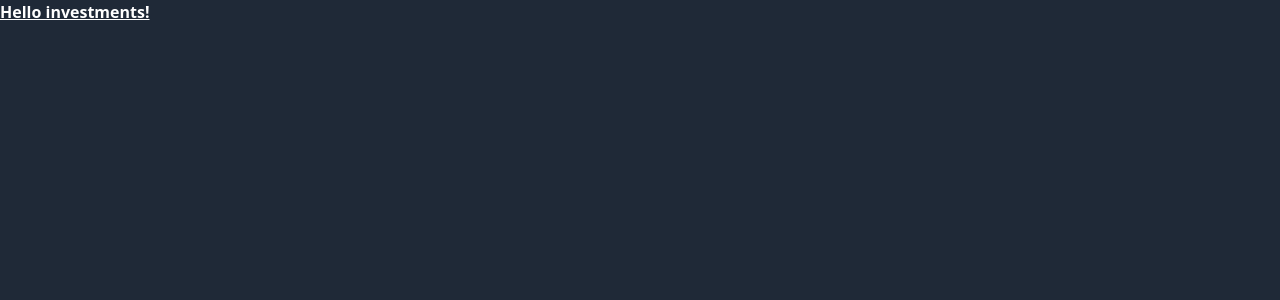
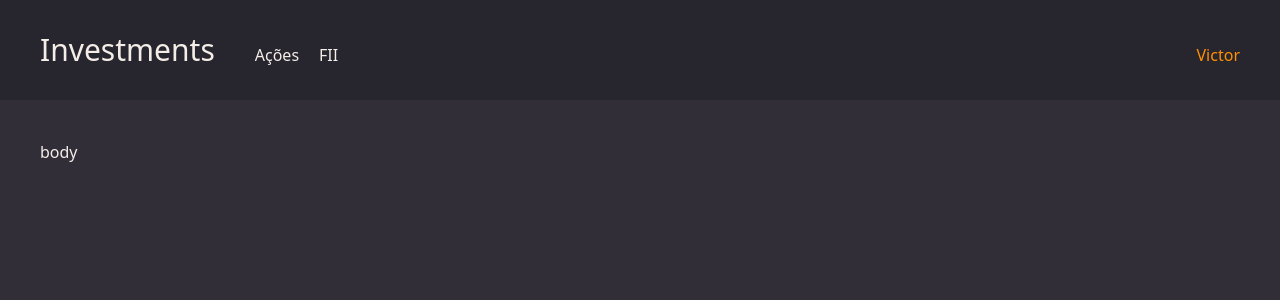
Before and after one commit to victormilitao/investments, a React (Vite) app: page / in a window 1280 px wide. Shown: the top 300 px of the page. Built offline with nearby package versions, Linux system fonts and the light colour scheme.

Commit message:
add routes and initial design system

```diff
--- a/index.html
+++ b/index.html
@@ -6,7 +6,7 @@
     <meta name="viewport" content="width=device-width, initial-scale=1.0" />
     <title>Investments</title>
   </head>
-  <body class="bg-gray-800">
+  <body class="bg-ds-black-400 text-ds-white-100">
     <div id="root"></div>
     <script type="module" src="/src/main.tsx"></script>
   </body>
--- a/package.json
+++ b/package.json
@@ -10,7 +10,8 @@
   },
   "dependencies": {
     "react": "^18.2.0",
-    "react-dom": "^18.2.0"
+    "react-dom": "^18.2.0",
+    "react-router-dom": "^6.22.0"
   },
   "devDependencies": {
     "@types/react": "^18.2.43",
--- a/src/App.tsx
+++ b/src/App.tsx
@@ -1,7 +1,10 @@
+import { Router } from './router'
+import { BrowserRouter } from 'react-router-dom'
+
 export function App() {
   return (
-    <div className="text-1xl font-bold underline text-white">
-      Hello investments!
-    </div>
+    <BrowserRouter>
+      <Router />
+    </BrowserRouter>
   )
 }
--- /dev/null
+++ b/src/header.tsx
@@ -0,0 +1,20 @@
+import { Link } from 'react-router-dom'
+
+export function Header() {
+  return (
+    <header className="min-h-[100px] bg-ds-black-500 px-10 flex items-center">
+      <div className="flex items-baseline gap-10 w-full">
+        <Link to="/" className="text-3xl">
+          Investments
+        </Link>
+        <div className="flex gap-5">
+          <Link to="/acoes">Ações</Link>
+          <span>FII</span>
+        </div>
+        <div className="text-ds-orange-500 ml-auto">
+          <span>Victor</span>
+        </div>
+      </div>
+    </header>
+  )
+}
--- /dev/null
+++ b/src/layouts/default.tsx
@@ -0,0 +1,13 @@
+import { Outlet } from "react-router-dom";
+import { Header } from "../header";
+
+export function Default() {
+  return (
+  <div>
+    <Header />
+    <div className="p-10">
+      <Outlet />
+    </div>
+  </div>
+    )
+}
--- a/src/main.css
+++ b/src/main.css
@@ -1,3 +1,12 @@
 @tailwind base;
 @tailwind components;
 @tailwind utilities;
+
+:root {
+  --ds-orange-500: #ff9000;
+  --ds-black-500: #27252d;
+  --ds-black-400: #312e38;
+  --ds-black-300: #3e3b47;
+  --ds-white-50: #fff;
+  --ds-white-100: #f4ede8;
+}
--- /dev/null
+++ b/src/pages/home.tsx
@@ -0,0 +1,6 @@
+
+export function Home() {
+  return (
+    <div className="">body</div>
+  )
+}
--- /dev/null
+++ b/src/pages/login.tsx
@@ -0,0 +1,5 @@
+export function Login() {
+  return (
+    <div>Login</div>
+  )
+}
--- /dev/null
+++ b/src/pages/stocks.tsx
@@ -0,0 +1,3 @@
+export function Stocks() {
+  return <h1>Acoes</h1>
+}
--- /dev/null
+++ b/src/router.tsx
@@ -0,0 +1,17 @@
+import { Routes, Route } from 'react-router-dom'
+import { Home } from './pages/home'
+import { Login } from './pages/login'
+import { Default } from './layouts/default'
+import { Stocks } from './pages/stocks'
+
+export function Router() {
+  return (
+    <Routes>
+      <Route path="/" element={<Default />}>
+        <Route path="/" element={<Home />}></Route>
+        <Route path="/acoes" element={<Stocks />}></Route>
+      </Route>
+      <Route path="/login" element={<Login />}></Route>
+    </Routes>
+  )
+}
--- a/tailwind.config.js
+++ b/tailwind.config.js
@@ -2,7 +2,24 @@
 module.exports = {
   content: ["./index.html", "./src/**/*.tsx"],
   theme: {
-    extend: {},
+    extend: {
+      colors: {
+        'ds-white': {
+          DEFAULT: 'var(--ds-white-50)',
+          100: 'var(--ds-white-100)',
+        },
+        'ds-black': {
+          DEFAULT: 'var(--ds-black-500)',
+          500: 'var(--ds-black-500)',
+          400: 'var(--ds-black-400)',
+          300: 'var(--ds-black-300)',
+        },
+        'ds-orange' : {
+          DEFAULT: 'var(--ds-orange-500)',
+          500: 'var(--ds-orange-500)',
+        },
+      }
+    },
   },
   plugins: [],
 }
```
Also changed, not shown: 1 other file (tests, documents, lock files or other folders).
